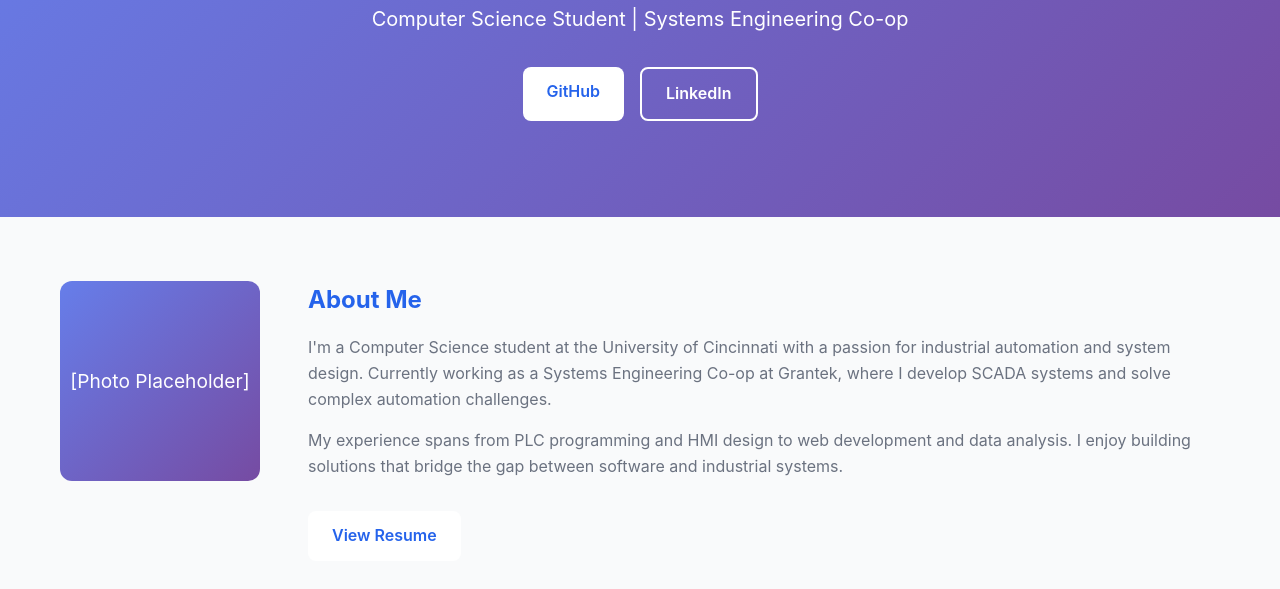
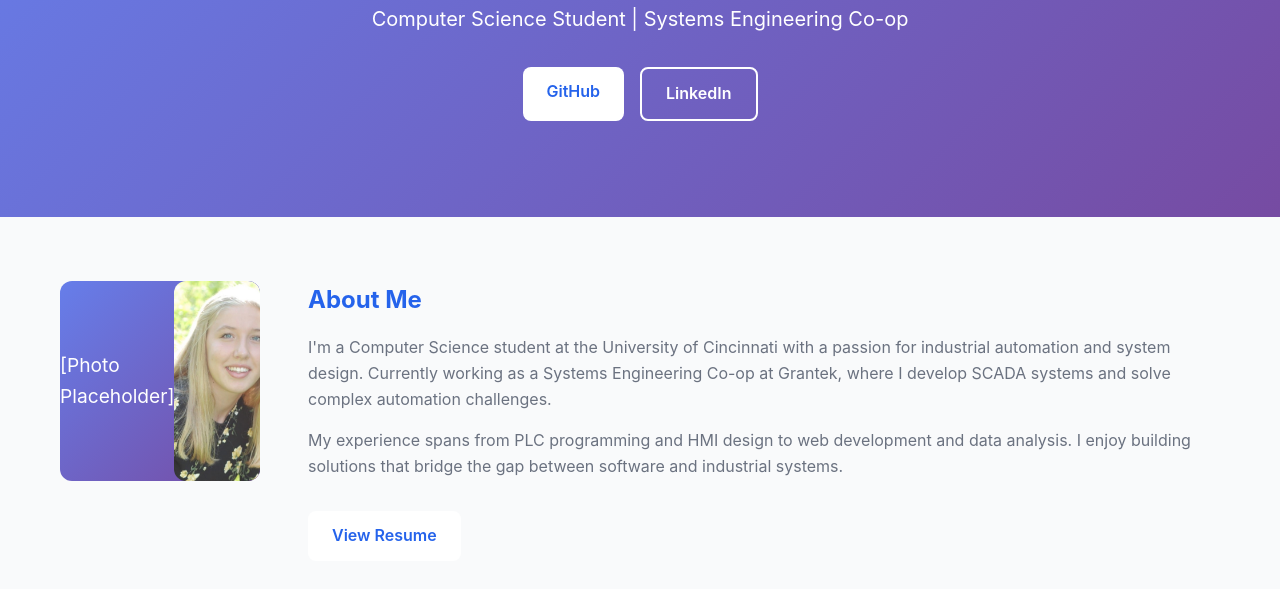
Before and after one commit to meredithbartel/meredithbartel.github.io, a plain HTML site: page index.html in a window 1280 px wide. Shown: the part 211-800 px from the top of the page. Drawn offline with Linux system fonts and the light colour scheme.

Commit message:
Update index.html

```diff
--- a/index.html
+++ b/index.html
@@ -323,6 +323,9 @@
             <div class="about-content">
                 <div class="profile-img">
                     [Photo Placeholder]
+                    <div class="profile-img">
+                        <img src="meredith.jpg" alt="Meredith Bartel" style="width: 100%; height: 100%; object-fit: cover; border-radius: 12px;">
+                    </div>
                 </div>
                 <div class="about-text">
                     <h2>About Me</h2>
@@ -402,4 +405,5 @@
         });
     </script>
 </body>
+
 </html>
```
